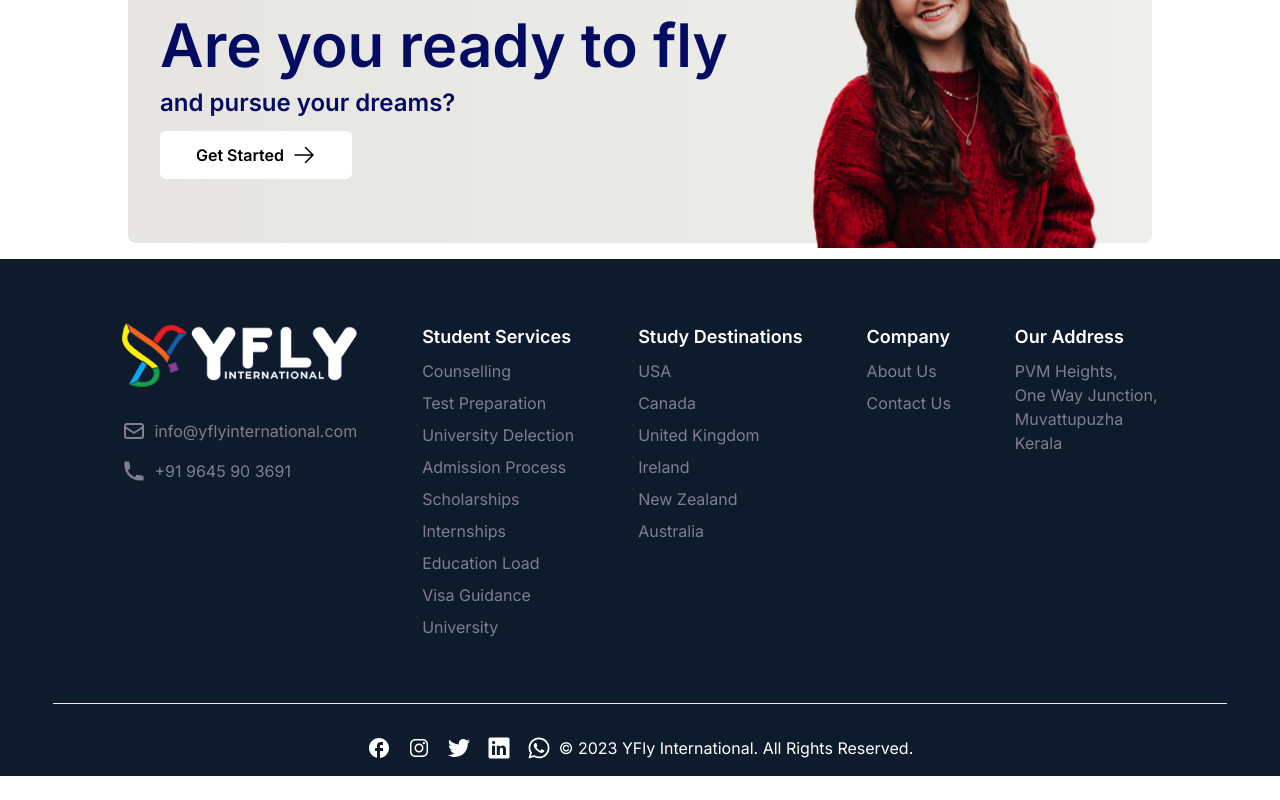
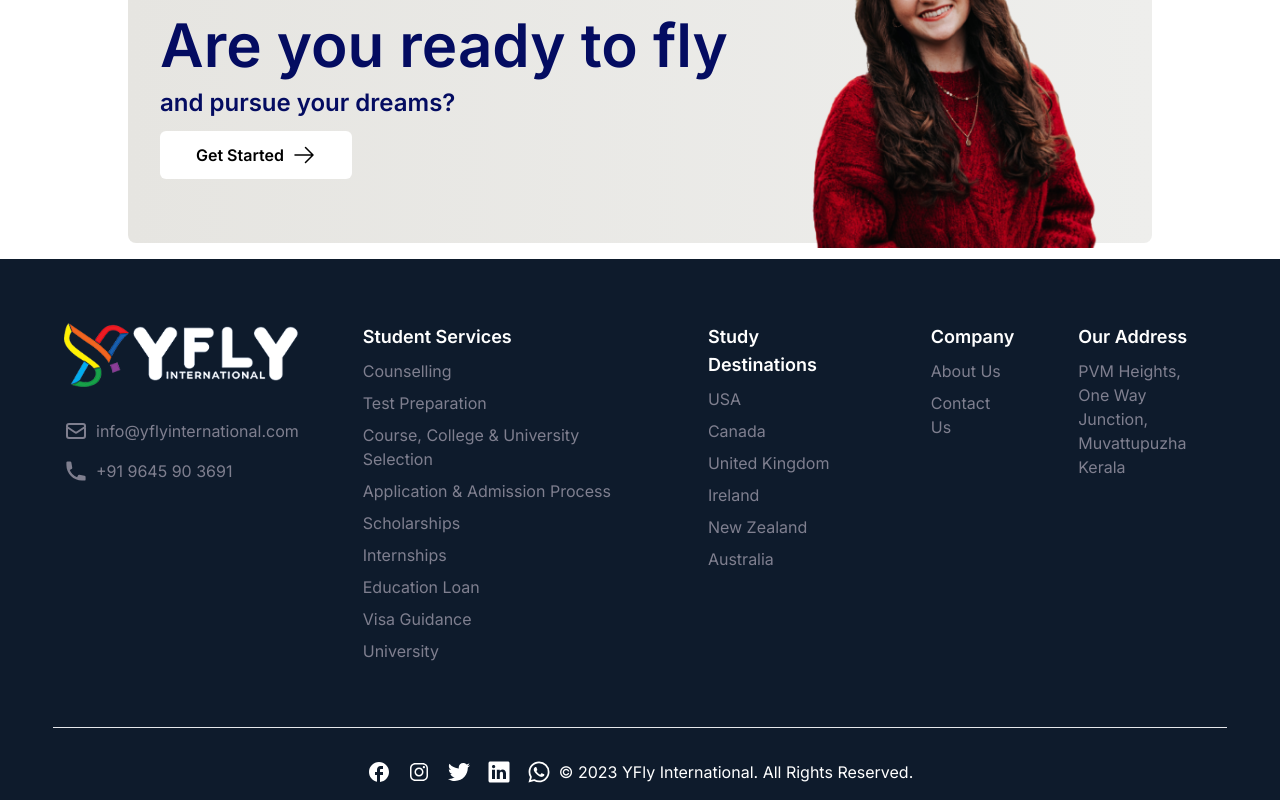
Before and after one commit to DarkPhoenix2704/yflyintl, a Next.js app: page / in a window 1280 px wide. Shown: the part 1526-2326 px from the top of the page. Before the commit the page ends 2302 px from the top, so only its background shows below. Built offline with nearby package versions, Linux system fonts and the light colour scheme.

Commit message:
fix: footer

```diff
--- a/components/Footer.tsx
+++ b/components/Footer.tsx
@@ -1,5 +1,6 @@
 /* eslint-disable @next/next/no-img-element */
 import { destinations } from "@app/data/destinations";
+import { services } from "@app/data/services";
 import Link from "next/link";
 import { HiOutlineMail, HiPhone } from "react-icons/hi";
 import { IoLogoInstagram, IoLogoTwitter } from "react-icons/io";
@@ -35,16 +36,14 @@
         <div className="flex flex-col">
           <h1 className="text-lg font-semibold">Student Services</h1>
           <div className="flex flex-col gap-2 mt-2 text-[#7f7f8f]">
-            <p className="hover:text-white cursor-pointer">Counselling</p>
-            <p className="hover:text-white cursor-pointer">Test Preparation</p>
-            <p className="hover:text-white cursor-pointer">
-              University Delection
-            </p>
-            <p className="hover:text-white cursor-pointer">Admission Process</p>
-            <p className="hover:text-white cursor-pointer">Scholarships</p>
-            <p className="hover:text-white cursor-pointer">Internships</p>
-            <p className="hover:text-white cursor-pointer">Education Load</p>
-            <p className="hover:text-white cursor-pointer">Visa Guidance</p>
+            {services.map((service) => (
+              <Link key={service.name} href={service.path}>
+                <p className="hover:text-white cursor-pointer">
+                  {service.name}
+                </p>
+              </Link>
+            ))}
+
             <Link
               href="/university"
               className="hover:text-white cursor-pointer"
```
